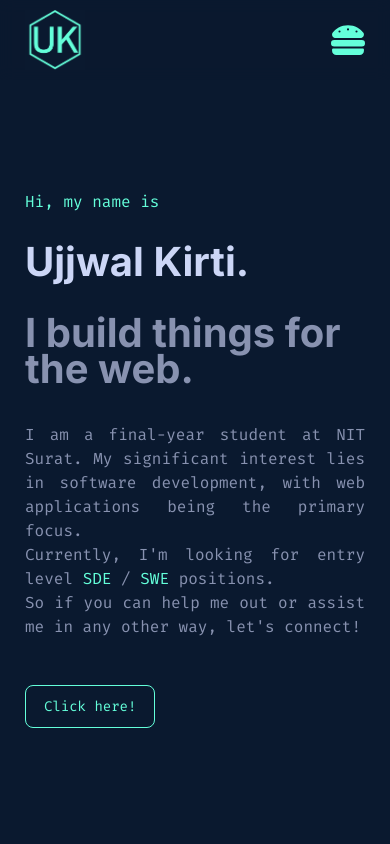
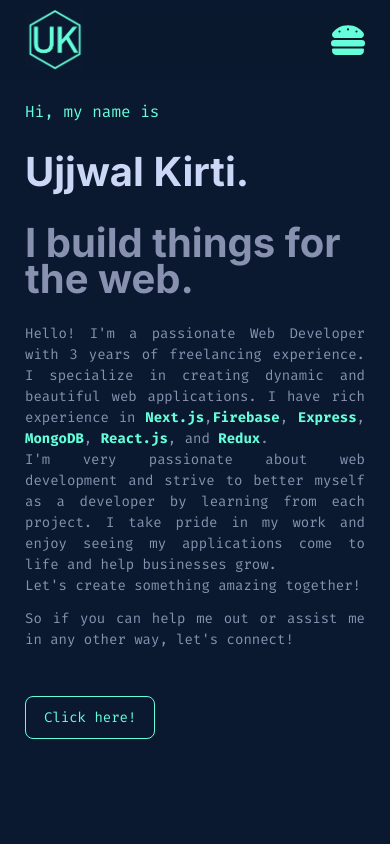
Before and after one commit to ujjwalkirti/ujjwal-portfolio, a Next.js app: page / in a window 390 px wide. Shown: the top 844 px of the page. Built offline with nearby package versions, Linux system fonts and the light colour scheme.

Commit message:
made some changes

```diff
--- a/src/components/Loader.tsx
+++ b/src/components/Loader.tsx
@@ -5,7 +5,7 @@ import { DotWave } from "@uiball/loaders";
 const Loader = () => {
   return (
     <div className="h-screen w-screen fixed top-0 z-30 bg-[#0a192f] flex flex-col gap-2 items-center justify-center">
-      <Image src="/UK.png" alt="My personal logo" width={100} height={100} />
+      <Image src="/UK.png" alt="My personal logo" width={100} height={100} priority/>
 
       <DotWave size={47} speed={1} color="#64ffda" />
     </div>
--- a/src/components/data.ts
+++ b/src/components/data.ts
@@ -15,9 +15,9 @@ const featuredProjects: Array<Object> = [
     },
     tags: ["Next.js", "Tailwind CSS", "Firebase", "Vercel"],
     image_url:
-      "https://firebasestorage.googleapis.com/v0/b/fir-react-native-expo-bbbae.appspot.com/o/mmnct.png?alt=media&token=b123bccc-0b38-4f55-bf91-abf2f95df239",
+      "https://firebasestorage.googleapis.com/v0/b/fir-react-native-expo-bbbae.appspot.com/o/screencapture-mmnct-yzbk-vercel-app-2023-12-14-13_46_07.png?alt=media&token=cddf42d5-fdca-4dde-a504-d6ccf25beeb8",
     github_link: "https://github.com/ujjwalkirti/mmnct",
-    deployed_link: "https://www.mmnct.in/",
+    deployed_link: "https://mmnct-yzbk.vercel.app/",
   },
   {
     title: "LAC Website",
@@ -28,7 +28,7 @@ const featuredProjects: Array<Object> = [
     },
     tags: ["Next.js", "Tailwind CSS", "Firebase", "Vercel", "React Hook Forms"],
     image_url:
-      "https://firebasestorage.googleapis.com/v0/b/fir-react-native-expo-bbbae.appspot.com/o/Screenshot%202023-04-22%20135249.png?alt=media&token=35fd4d53-e8e3-42f1-ba13-8e72003e7594",
+      "https://firebasestorage.googleapis.com/v0/b/fir-react-native-expo-bbbae.appspot.com/o/lac-website.png?alt=media&token=daffa70b-37d5-4a8c-b99b-be7587c01e6d",
     github_link: "https://github.com/ujjwalkirti/lac-website/tree/main",
     deployed_link: "https://lac-website.vercel.app/",
   },
--- a/src/components/landing-page/LandingPage.tsx
+++ b/src/components/landing-page/LandingPage.tsx
@@ -63,13 +63,19 @@ const LandingPage = () => {
       <section
         className={`h-[80px] px-[25px] text-[#64FFDA] flex items-center justify-between pr-[25px] relative lg:px-[50px] navbar-parent fade-in-from-top bg-[#0a192f] bg-opacity-50 backdrop-filter backdrop-blur ${
           scrollDirection === "up"
-            ? "transform-gpu  transition-transform duration-300 top-0 sticky z-50"
+            ? "transform-gpu  transition-transform duration-300 top-0 sticky z-30"
             : ""
         }`}
         id="navbar"
       >
         <Link href={`/`}>
-          <Image alt="my logo" src={`/UK.png`} height={60} width={60} />
+          <Image
+            alt="my logo"
+            src={`/UK.png`}
+            height={60}
+            width={60}
+            priority
+          />
         </Link>
         <FaHamburger
           className="text-[34px] lg:hidden cursor-pointer transi"
@@ -101,9 +107,9 @@ const LandingPage = () => {
           >
             <span className="aqua">03.</span> Contact
           </div>
-          <Link href="/blogs" className={navbarOptionStyle}>
+          {/* <Link href="/blogs" className={navbarOptionStyle}>
             <span className="aqua">04.</span> Blogs
-          </Link>
+          </Link> */}
           <Link
             href={`https://drive.google.com/file/d/1I-JqJGe2U9PBaO_GLAcwH_tdCWlc7EUI/view?usp=sharing`}
             className="aqua border-[#64FFDA] border px-6 py-2 rounded-md hover:bg-[#64ffda1a]"
@@ -111,74 +117,8 @@ const LandingPage = () => {
             Resume
           </Link>
         </div>
-        {showNavbar && (
-          <div
-            className={
-              "absolute top-0 right-0  w-screen min-h-screen z-20 flex justify-end filter backdrop-filter backdrop-blur-sm "
-            }
-          >
-            <div className="w-[75%] px-[15px] md:w-[56%] h-screen bg-[#112240] pt-10 grayish-text flex flex-col ">
-              <div className="flex justify-end h-1/6">
-                <MdOutlineClose
-                  className="text-[40px] aqua cursor-pointer transition-all transform-gpu hover:rotate-180 duration-300"
-                  onClick={() => {
-                    setShowNavbar(false);
-                  }}
-                />
-              </div>
-              <div className="flex flex-col gap-4 justify-center h-5/6 pb-10">
-                {" "}
-                <div
-                  onClick={() => {
-                    moveToClass("about");
-                    setShowNavbar(false);
-                  }}
-                  className={smallNavbarOptionStyle}
-                >
-                  <span className="aqua">01.</span> About
-                </div>
-                <div
-                  onClick={() => {
-                    moveToClass("work");
-                    setShowNavbar(false);
-                  }}
-                  className={smallNavbarOptionStyle}
-                >
-                  <span className="aqua">02.</span> Work
-                </div>
-                <div
-                  onClick={() => {
-                    moveToClass("contact");
-                    setShowNavbar(false);
-                  }}
-                  className={smallNavbarOptionStyle}
-                >
-                  <span className="aqua">03.</span> Contact
-                </div>
-                <Link
-                  href="/blogs"
-                  onClick={() => {
-                    setShowNavbar(false);
-                  }}
-                  className={smallNavbarOptionStyle}
-                >
-                  <span className="aqua">04.</span> Blogs
-                </Link>
-                <Link
-                  href={`https://drive.google.com/file/d/1Yeheadg5C0nkEJ2_ZqSJPyibcW8By3lz/view?usp=share_link`}
-                  className={
-                    "aqua w-[153.4px] text-center mx-auto border-[#64FFDA] text-[14px] border px-[50px] py-[18px] mt-[38px] rounded-md hover:bg-[#64ffda1a] " +
-                    firamono.className
-                  }
-                >
-                  Resume
-                </Link>
-              </div>
-            </div>
-          </div>
-        )}
       </section>
-      <div className="flex flex-col justify-center gap-y-4 items-start pt-[40px] min-h-[85vh] lg:pt-[40px] lg:px-[100px] lg:mx-auto lg:w-11/12 fade-in-from-bottom px-[25px]">
+      <div className="flex flex-col justify-start lg:justify-center gap-y-4 items-start pt-[20px] min-h-[85vh] lg:px-[100px] lg:mx-auto lg:w-11/12 fade-in-from-bottom px-[25px]">
         {" "}
         <p
           className={
@@ -206,19 +146,27 @@ const LandingPage = () => {
         </p>
         <div
           className={
-            "mt-[20px] max-w-[540px] lg:max-w-[720px] text-justify text-[16px] lg:text-[18px] text-[#8892B0] " +
+            "mt-[10px] max-w-[540px] lg:max-w-[820px] text-justify text-[14px] lg:text-[16px] text-[#8892B0] " +
             firamono.className
           }
         >
           <p>
-            I am a final-year student at NIT Surat. My significant interest lies
-            in software development, with web applications being the primary
-            focus. <br />
-            Currently, I'm looking for entry level{" "}
-            <span className="text-[#64FFDA]">SDE</span> /{" "}
-            <span className="text-[#64FFDA]">SWE</span> positions.
+            Hello! I'm a passionate Web Developer with 3 years of freelancing
+            experience. I specialize in creating dynamic and beautiful web
+            applications. I have rich experience in{" "}
+            <span className="aqua font-semibold">Next.js</span>,
+            <span className="aqua font-semibold">Firebase</span>,{" "}
+            <span className="aqua font-semibold">Express</span>,{" "}
+            <span className="aqua font-semibold">MongoDB</span>,{" "}
+            <span className="aqua font-semibold">React.js</span>, and{" "}
+            <span className="aqua font-semibold">Redux</span>.<br /> I'm very
+            passionate about web development and strive to better myself as a
+            developer by learning from each project. I take pride in my work and
+            enjoy seeing my applications come to life and help businesses grow.
+            <br />
+            Let's create something amazing together!
           </p>
-          <p>
+          <p className="mt-3">
             So if you can help me out or assist me in any other way, let's
             connect!
           </p>
@@ -384,6 +332,72 @@ const LandingPage = () => {
         <GetInTouch font={[inter, firamono]} />
       </div>
       <Footer />
+      {showNavbar && (
+        <div
+          className={
+            "fixed top-0 right-0  w-screen min-h-screen z-50 flex justify-end filter backdrop-filter backdrop-blur-sm "
+          }
+        >
+          <div className="w-[75%] px-[15px] md:w-[56%] h-screen bg-[#112240] pt-10 grayish-text flex flex-col ">
+            <div className="flex justify-end h-1/6">
+              <MdOutlineClose
+                className="text-[40px] aqua cursor-pointer transition-all transform-gpu hover:rotate-180 duration-300"
+                onClick={() => {
+                  setShowNavbar(false);
+                }}
+              />
+            </div>
+            <div className="flex flex-col gap-4 justify-center h-5/6 pb-10">
+              {" "}
+              <div
+                onClick={() => {
+                  moveToClass("about");
+                  setShowNavbar(false);
+                }}
+                className={smallNavbarOptionStyle}
+              >
+                <span className="aqua">01.</span> About
+              </div>
+              <div
+                onClick={() => {
+                  moveToClass("work");
+                  setShowNavbar(false);
+                }}
+                className={smallNavbarOptionStyle}
+              >
+                <span className="aqua">02.</span> Work
+              </div>
+              <div
+                onClick={() => {
+                  moveToClass("contact");
+                  setShowNavbar(false);
+                }}
+                className={smallNavbarOptionStyle}
+              >
+                <span className="aqua">03.</span> Contact
+              </div>
+              {/* <Link
+                  href="/blogs"
+                  onClick={() => {
+                    setShowNavbar(false);
+                  }}
+                  className={smallNavbarOptionStyle}
+                >
+                  <span className="aqua">04.</span> Blogs
+                </Link> */}
+              <Link
+                href={`https://drive.google.com/file/d/1Yeheadg5C0nkEJ2_ZqSJPyibcW8By3lz/view?usp=share_link`}
+                className={
+                  "aqua w-[153.4px] text-center mx-auto border-[#64FFDA] text-[14px] border px-[50px] py-[18px] mt-[38px] rounded-md hover:bg-[#64ffda1a] " +
+                  firamono.className
+                }
+              >
+                Resume
+              </Link>
+            </div>
+          </div>
+        </div>
+      )}
     </section>
   );
 };
```
Also changed, not shown: src/components/landing-page/FeaturedProject.tsx (+13 -5 lines).
